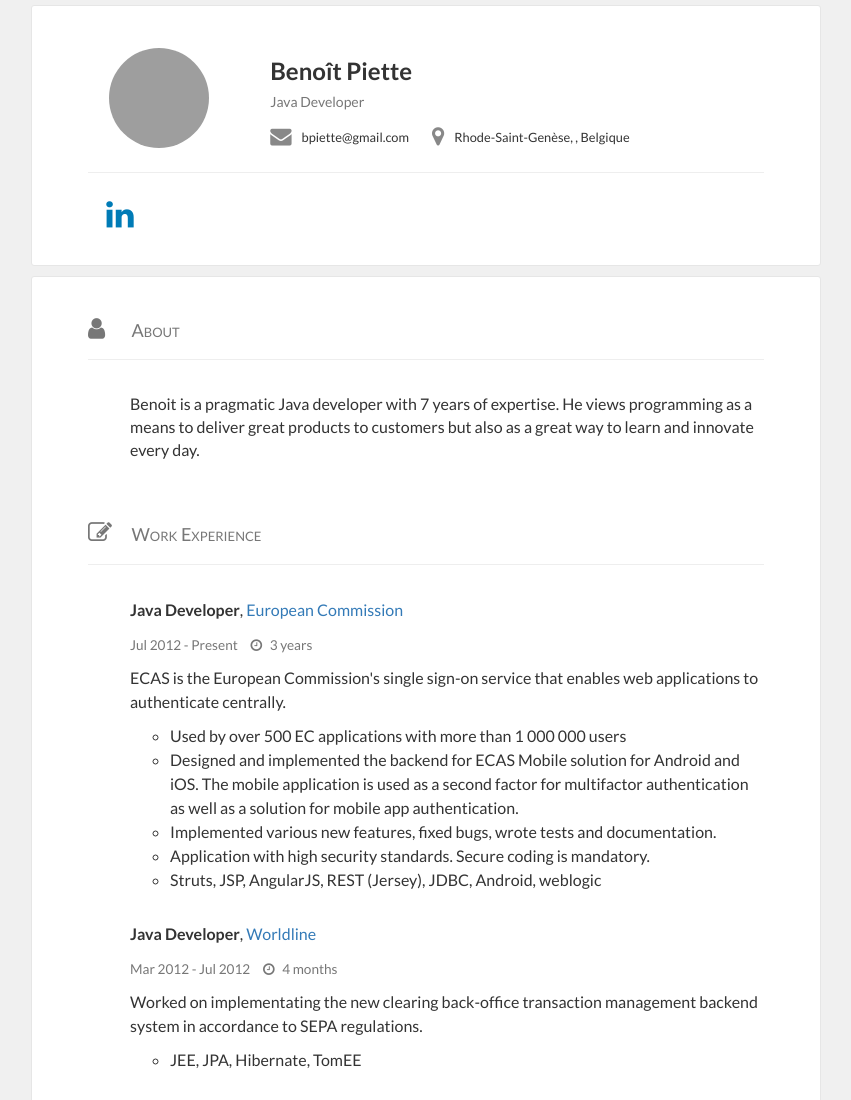
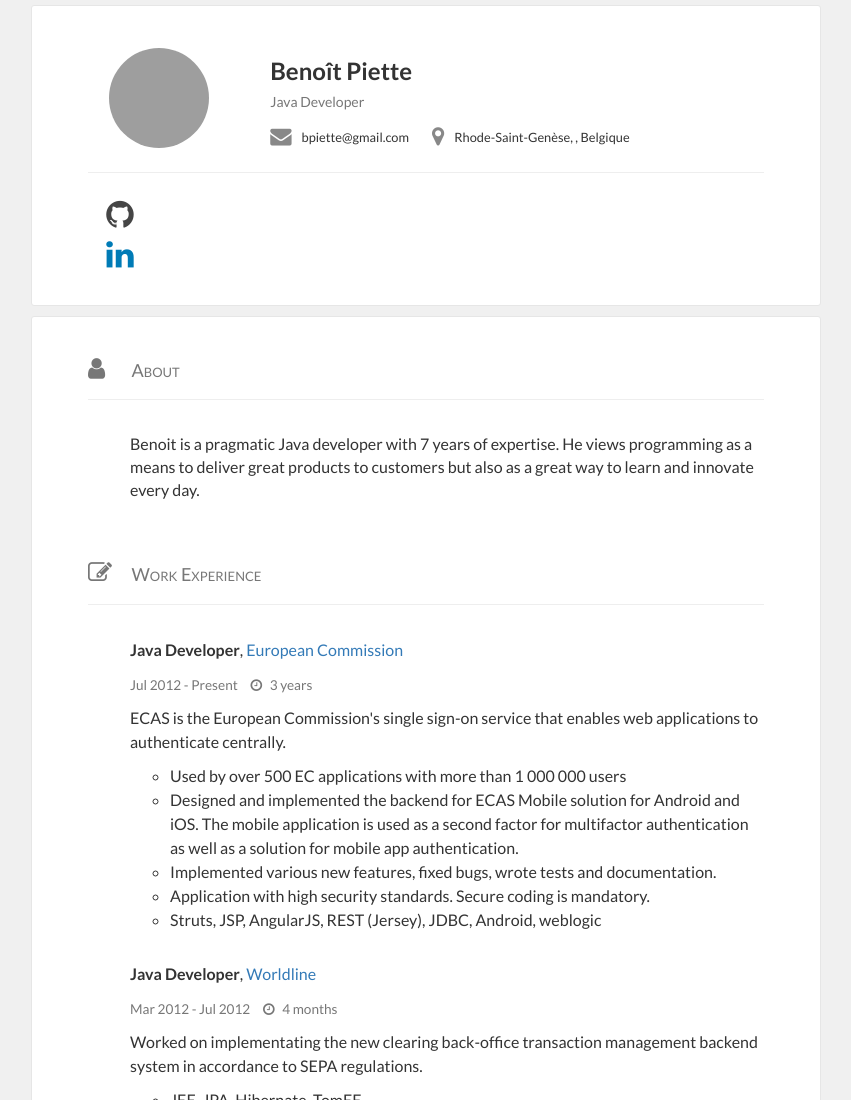
Before and after one commit to bevilp/bevilp.github.io, a plain HTML site: page index.html in a window 1280 px wide. Shown: the top 1100 px of the page, without its empty margins (214-1065 px from the left). Drawn offline with nearby package versions, Linux system fonts and the light colour scheme; grey boxes are pictures that could not be loaded.

Commit message:
github link

```diff
--- a/index.html
+++ b/index.html
@@ -473,6 +473,9 @@ h4 > .fa {
             <hr>
 
             <div class="social-links">
+                <a class="social-link" href="https://github.com/bevilp" target="_blank">
+                  <span class="fa fa-github fa-2x"></span>
+                </a>
                 <a class="social-link" href="https://be.linkedin.com/in/benoitpiette" target="_blank">
                   <span class="fa fa-linkedin fa-2x"></span>
                 </a>
```
